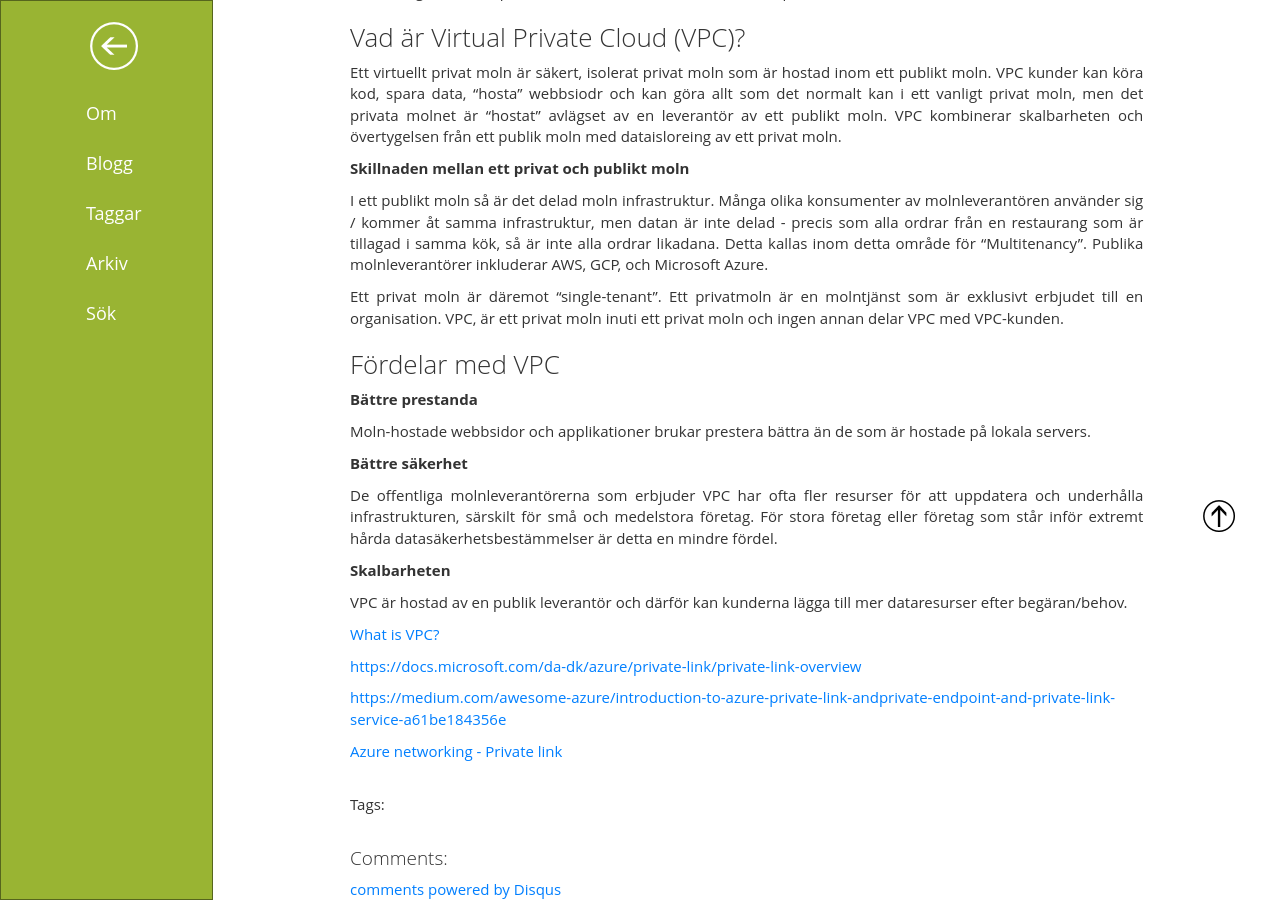
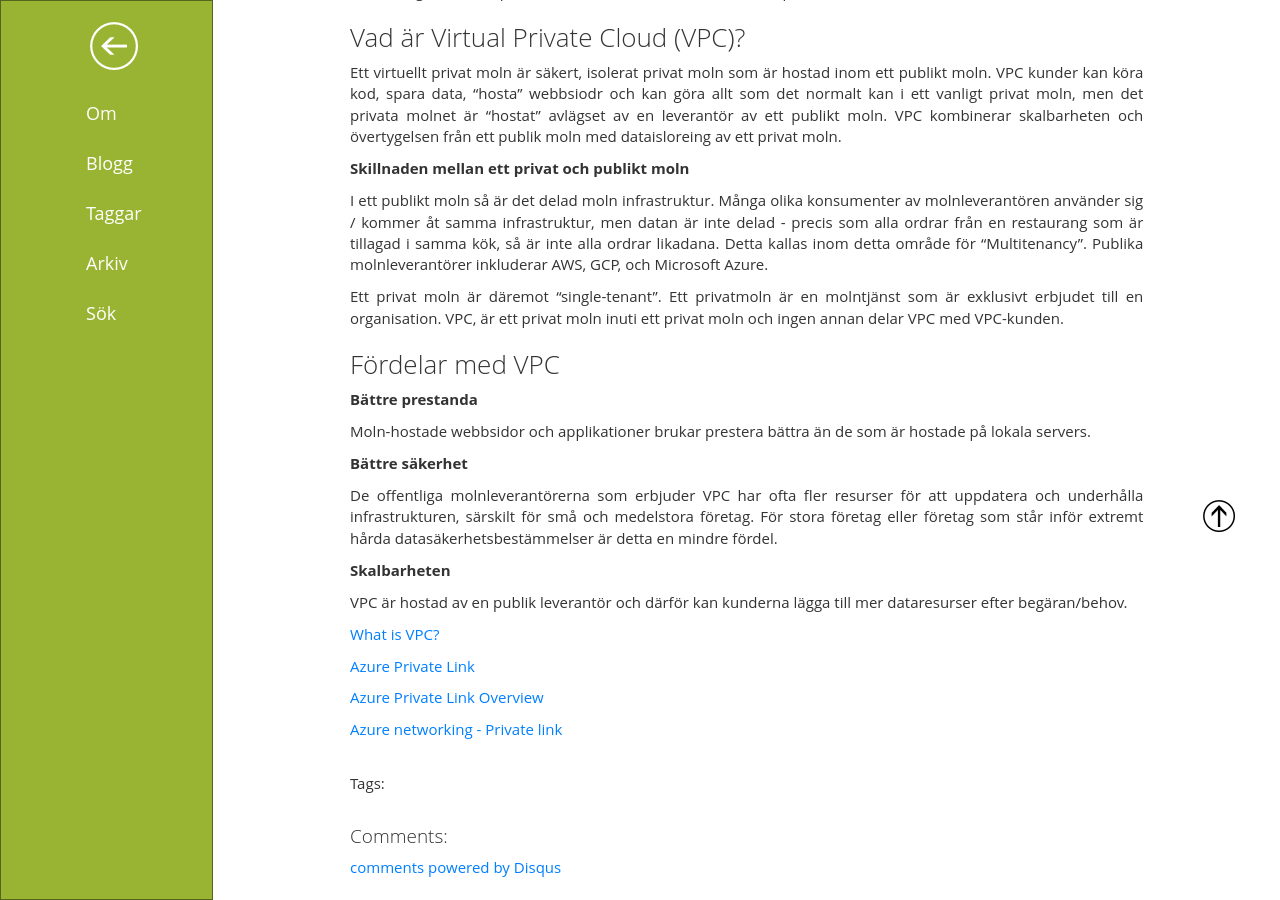
Before and after one commit to KevinKallin/KevinKallin.github.io, a Jekyll site: the page built from _posts/2021-09-28-Nätverk-i-molnet.md, in a window 1280 px wide and 900 px high, scrolled down 1107 px. Built offline with Jekyll 4.4.1, drawn with Linux system fonts in a browser that asks for light colours; our own code applies the rules of GitHub Pages for plain Markdown files; a script that is not in the unit is left out; comment, search, counter and statistics services are not loaded; some of the changed lines change nothing that is shown.

Commit message:
Update 2021-09-28-Nätverk-i-molnet.md

```diff
--- a/_posts/2021-09-28-Nätverk-i-molnet.md
+++ b/_posts/2021-09-28-Nätverk-i-molnet.md
@@ -92,8 +92,8 @@
 
 [What is VPC?](https://www.cloudflare.com/learning/cloud/what-is-a-virtual-private-cloud/)
 
-[https://docs.microsoft.com/da-dk/azure/private-link/private-link-overview ](Azure Private Link)
+[Azure Private Link](https://docs.microsoft.com/da-dk/azure/private-link/private-link-overview )
 
-[https://medium.com/awesome-azure/introduction-to-azure-private-link-andprivate-endpoint-and-private-link-service-a61be184356e](Azure Private Link Overview)
+[Azure Private Link Overview](https://medium.com/awesome-azure/introduction-to-azure-private-link-andprivate-endpoint-and-private-link-service-a61be184356e)
 
 [Azure networking - Private link](https://www.youtube.com/watch?v=PWKM5KXjWno)
```
